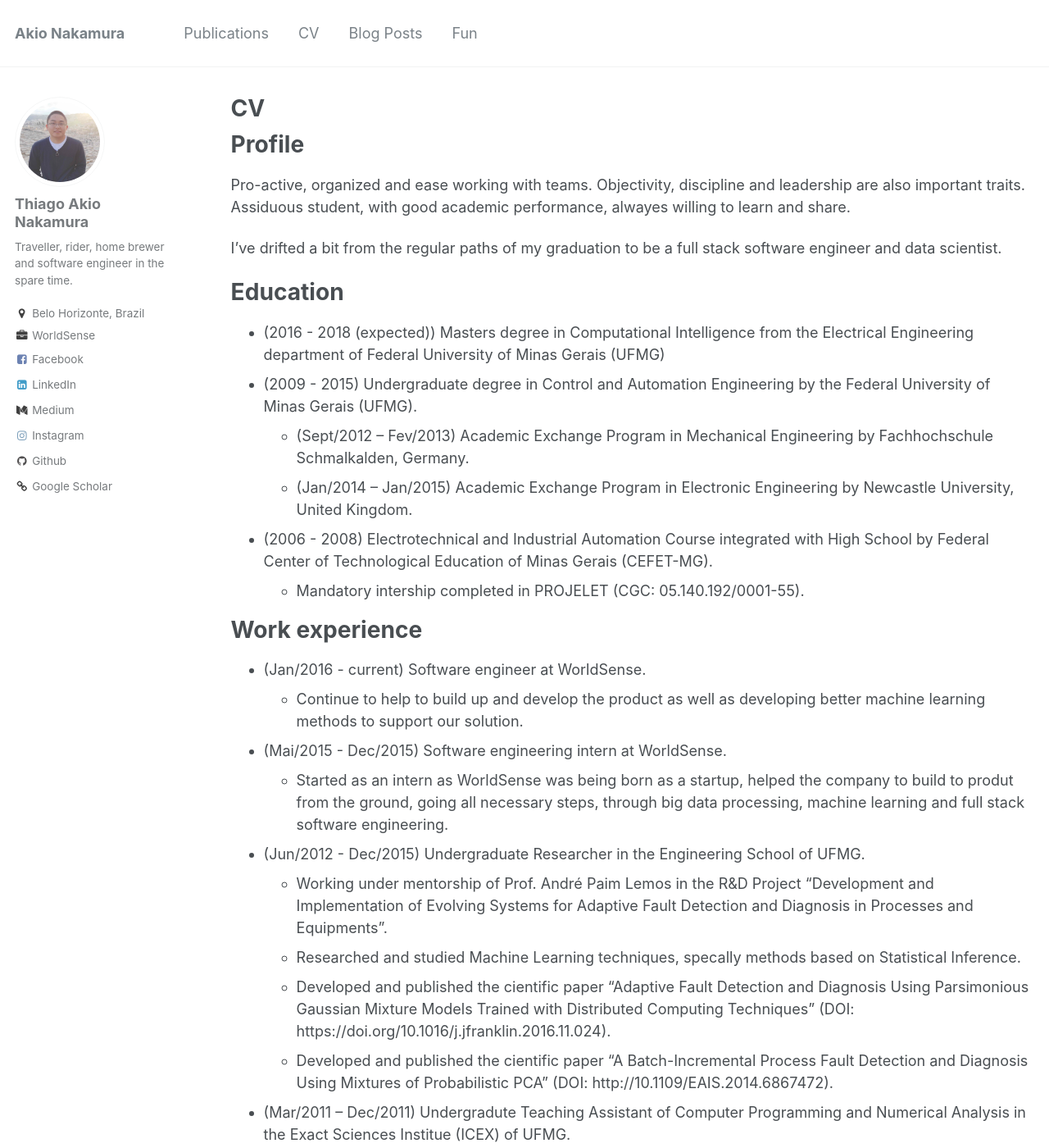
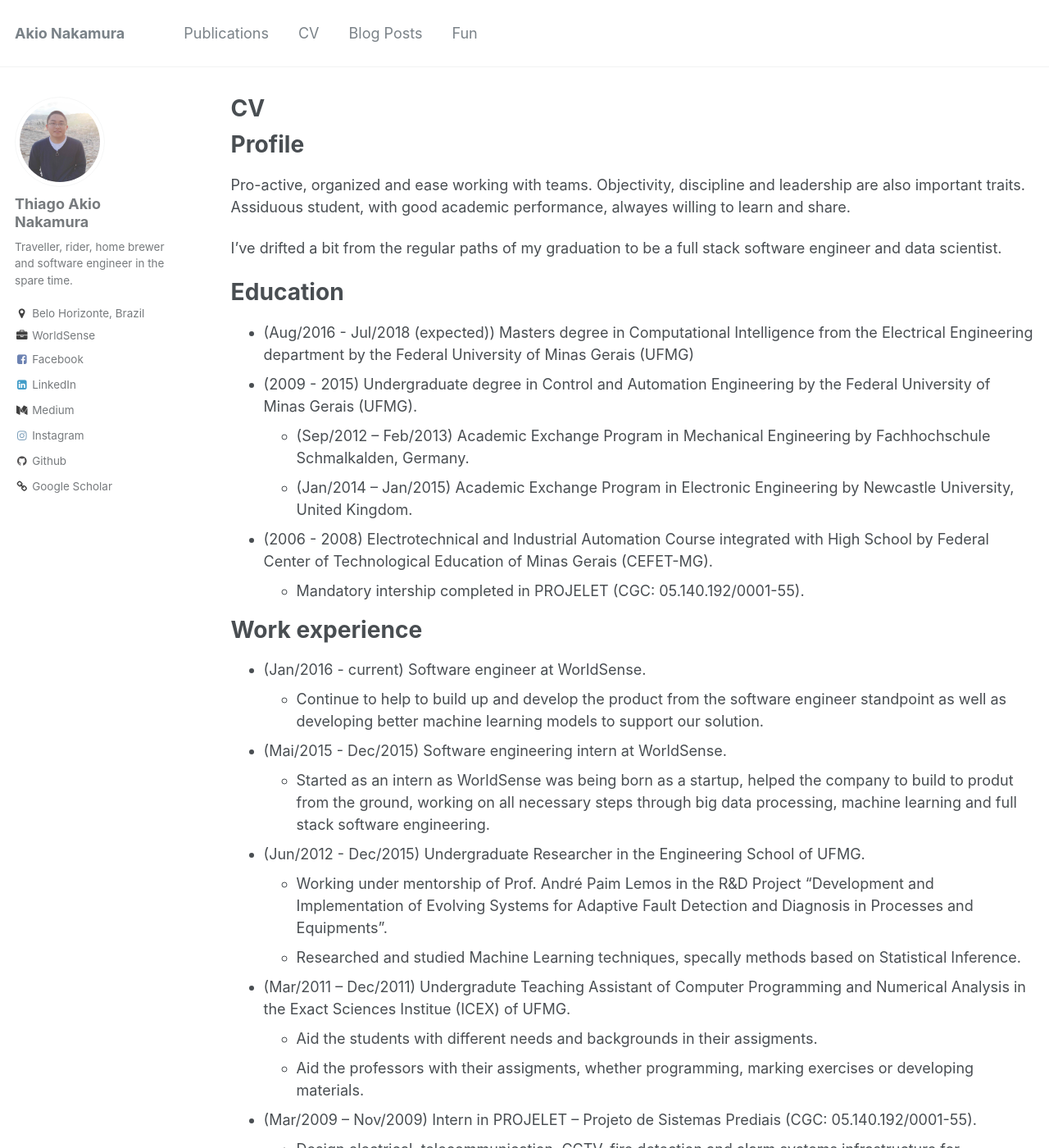
Before and after one commit to akionakamura/akionakamura.github.io, a Jekyll site: the page built from _pages/cv.md, in a window 1280 px wide and 1400 px high. Shown: the whole window at 82% size. Built offline with Jekyll 4.4.1, drawn with Linux system fonts in a browser that asks for light colours; some of the changed text lies outside the part shown.

Commit message:
Polishing CV

```diff
--- a/_pages/cv.md
+++ b/_pages/cv.md
@@ -17,9 +17,9 @@ I've drifted a bit from the regular paths of my graduation to be a full stack so
 
 Education
 ======
-* (2016 - 2018 (expected)) Masters degree in Computational Intelligence from the Electrical Engineering department of Federal University of Minas Gerais (UFMG)
+* (Aug/2016 - Jul/2018 (expected)) Masters degree in Computational Intelligence from the Electrical Engineering department by the Federal University of Minas Gerais (UFMG)
 * (2009 - 2015) Undergraduate degree in Control and Automation Engineering by the Federal University of Minas Gerais (UFMG).
-  - (Sept/2012 – Fev/2013) Academic Exchange Program in Mechanical Engineering by Fachhochschule Schmalkalden, Germany.
+  - (Sep/2012 – Feb/2013) Academic Exchange Program in Mechanical Engineering by Fachhochschule Schmalkalden, Germany.
   - (Jan/2014 – Jan/2015) Academic Exchange Program in Electronic Engineering by Newcastle University, United Kingdom.
 * (2006 - 2008) Electrotechnical and Industrial Automation Course integrated with High School by Federal Center of Technological Education of Minas Gerais (CEFET-MG).
   - Mandatory intership completed in PROJELET (CGC: 05.140.192/0001-55).
@@ -27,25 +27,24 @@ Education
 Work experience
 ======
 * (Jan/2016 - current) Software engineer at WorldSense.
-  - Continue to help to build up and develop the product as well as developing better machine learning methods to support our solution.
+  - Continue to help to build up and develop the product from the software engineer standpoint as well as developing better machine learning models to support our solution.
 * (Mai/2015 - Dec/2015) Software engineering intern at WorldSense.
-  - Started as an intern as WorldSense was being born as a startup, helped the company to build to produt from the ground, going all necessary steps, through big data processing, machine learning and full stack software engineering.
+  - Started as an intern as WorldSense was being born as a startup, helped the company to build to produt from the ground, working on all necessary steps through big data processing, machine learning and full stack software engineering.
 * (Jun/2012 - Dec/2015) Undergraduate Researcher in the Engineering School of UFMG.
   - Working under mentorship of Prof. André Paim Lemos in the R&D Project “Development and Implementation of Evolving Systems for Adaptive Fault Detection and Diagnosis in Processes and Equipments”.
   - Researched and studied Machine Learning techniques, specally methods based on Statistical Inference.
-  - Developed and published the cientific paper “Adaptive Fault Detection and Diagnosis Using Parsimonious Gaussian Mixture Models Trained with Distributed Computing Techniques” (DOI: https://doi.org/10.1016/j.jfranklin.2016.11.024).
-  - Developed and published the cientific paper “A Batch-Incremental Process Fault Detection and Diagnosis Using Mixtures of Probabilistic PCA” (DOI: http://10.1109/EAIS.2014.6867472).
 * (Mar/2011 – Dec/2011) Undergradute Teaching Assistant of Computer Programming and Numerical
 Analysis in the Exact Sciences Institue (ICEX) of UFMG.
   - Aid the students with different needs and backgrounds in their assigments.
-  - Aid the professor with their assigments, whether programming, marking exercises or developing
+  - Aid the professors with their assigments, whether programming, marking exercises or developing
 materials.
 * (Mar/2009 – Nov/2009) Intern in PROJELET – Projeto de Sistemas Prediais (CGC: 05.140.192/0001-55).
-  -Design electrical, telecommunication, CCTV, fire detection and alarm systems infrastructure for commercial and residential buildings.
+  - Design electrical, telecommunication, CCTV, fire detection and alarm systems infrastructure for commercial and residential buildings.
 
 Skills
 ======
 * Programming: Scala, JavaScript, Python, TypeScript, Java, R, MatLab, LaTeX.
+* Tools and frameworks: AWS, Elastic stack, Docker, Spark, TensorFlow/Keras, React.
 * Languages:
   - Portuguese: native
   - English: advanced/fluent (IELTS: 9.0 listening, 8.5 reading, 7.0 writing and 7.0 speaking)
```
